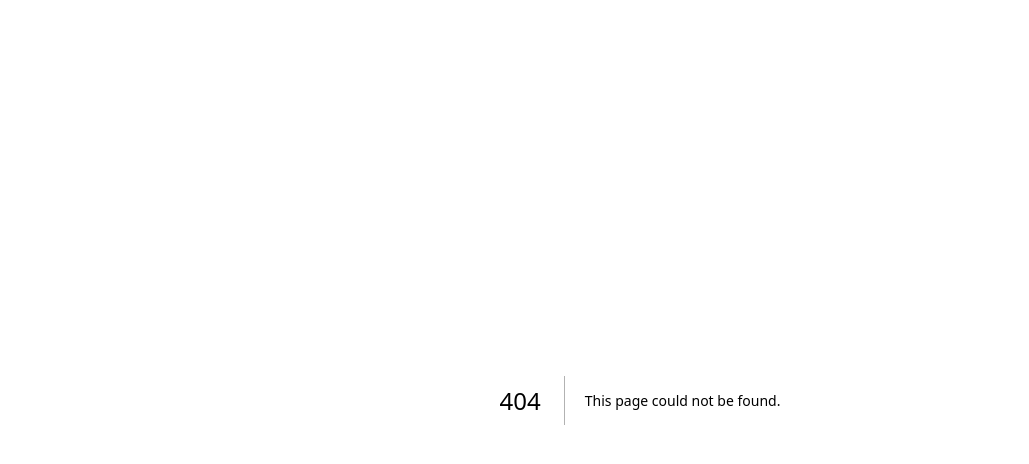
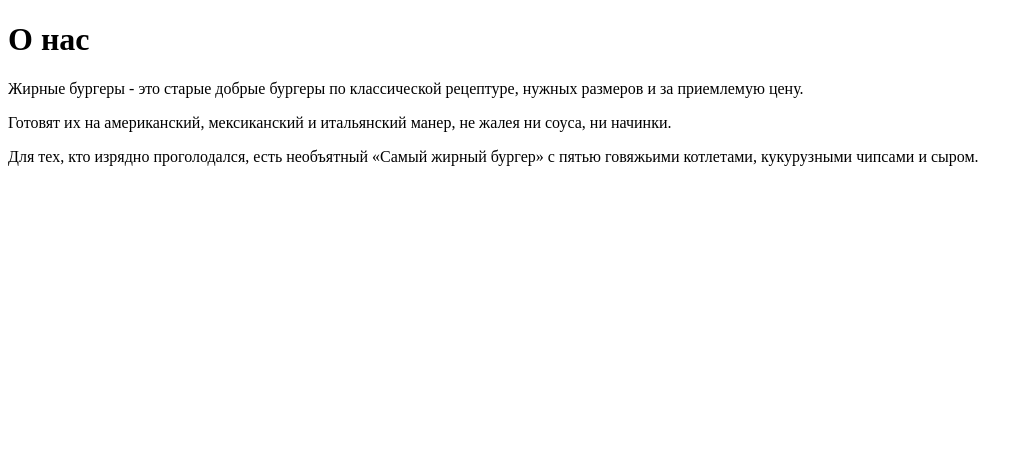
Before and after one commit to ShuVeriDa/nextjs_fat_burgers, a Next.js app: page /about in a window 1280 px wide. Before the commit this address had no page. Shown: the top 464 px of the page, without its empty margins (0-1029 px from the left). Built offline with nearby package versions, Linux system fonts and the light colour scheme.

Commit message:
created pages

```diff
--- /dev/null
+++ b/src/pages/about.tsx
@@ -0,0 +1,17 @@
+import {NextPage} from "next";
+
+interface IAboutProps {
+}
+
+const AboutPage: NextPage<IAboutProps> = () => {
+  return (
+    <div>
+      <h1>О нас</h1>
+      <p>Жирные бургеры - это старые добрые бургеры по классической рецептуре, нужных размеров и за приемлемую цену.</p>
+      <p>Готовят их на американский, мексиканский и итальянский манер, не жалея ни соуса, ни начинки.</p>
+      <p>Для тех, кто изрядно проголодался, есть необъятный «Самый жирный бургер» с пятью говяжьими котлетами,
+        кукурузными чипсами и сыром.</p>
+    </div>
+  );
+};
+export default AboutPage
```
Also changed, not shown: src/pages/burgers/cheeseburger.tsx (added, +13 -0 lines), src/pages/burgers/index.tsx (added, +13 -0 lines).
